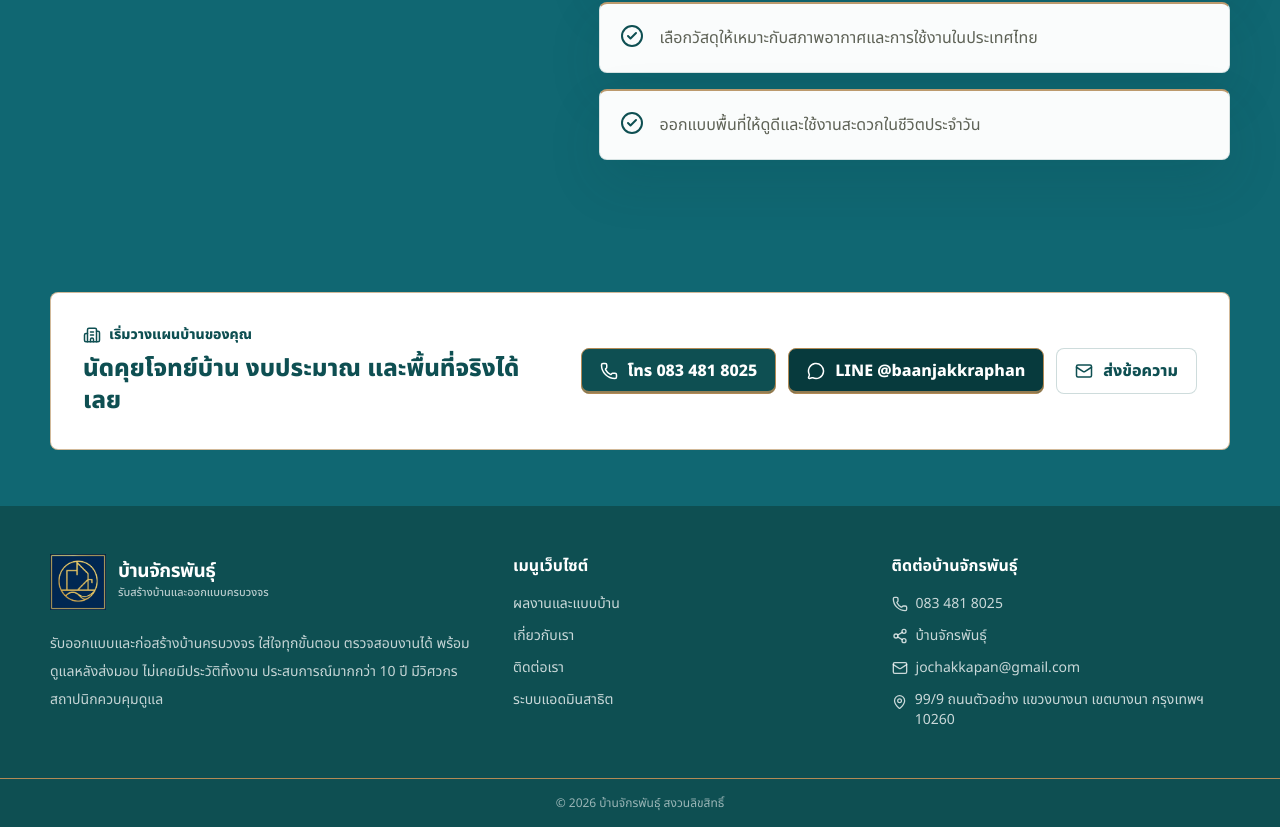
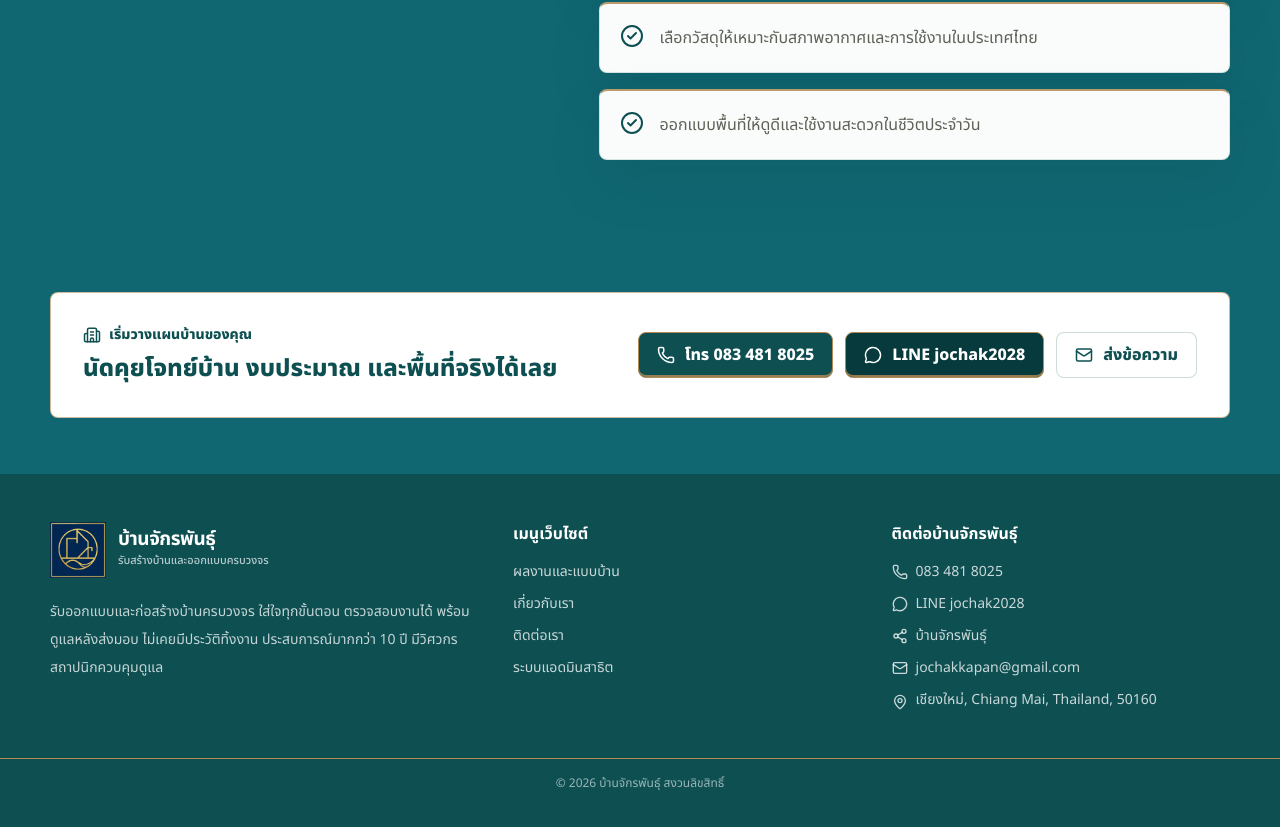
Before and after one commit to chetthapj-hue/baan-chakkapan, a React (Vite) app: page / in a window 1280 px wide. Shown: the part 3363-4190 px from the top of the page. Built offline with nearby package versions, Linux system fonts and the light colour scheme.

Commit message:
edit contact

```diff
--- a/src/components/Footer.jsx
+++ b/src/components/Footer.jsx
@@ -37,9 +37,9 @@ const Footer = () => (
           <p className="flex items-center gap-2">
             <Phone size={16} /> {companyInfo.phone}
           </p>
-          {/* <p className="flex items-center gap-2">
+          <p className="flex items-center gap-2">
             <MessageCircle size={16} /> LINE {companyInfo.lineId}
-          </p> */}
+          </p>
           <p className="flex items-center gap-2">
             <Share2 size={16} /> {companyInfo.facebook}
           </p>
--- a/src/data/mockData.js
+++ b/src/data/mockData.js
@@ -470,9 +470,9 @@ export const seedProjects = baseSeedProjects.map((project, index) => ({
 
 export const companyInfo = {
   phone: '083 481 8025',
-  lineId: '@baanjakkraphan',
+  lineId: 'jochak2028',
   facebook: 'บ้านจักรพันธุ์',
   email: 'jochakkapan@gmail.com',
   hours: 'จันทร์-เสาร์ 09:00-18:00 น.',
-  address: '99/9 ถนนตัวอย่าง แขวงบางนา เขตบางนา กรุงเทพฯ 10260',
+  address: 'เชียงใหม่, Chiang Mai, Thailand, 50160',
 }
```
